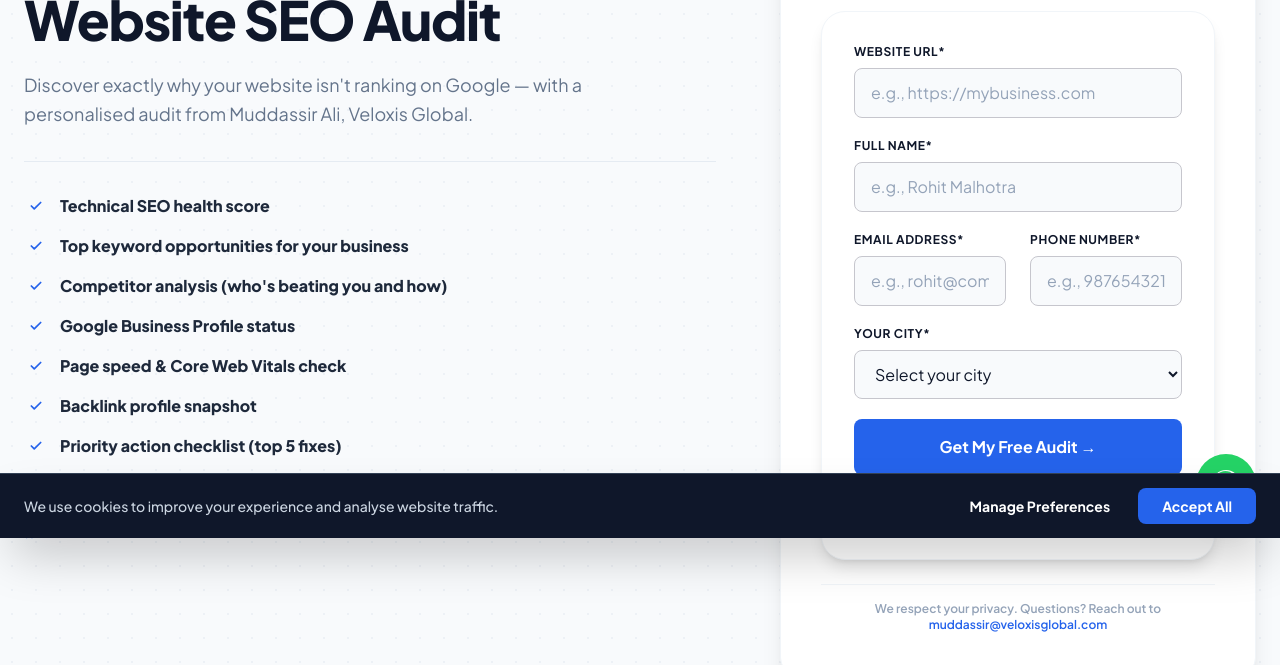
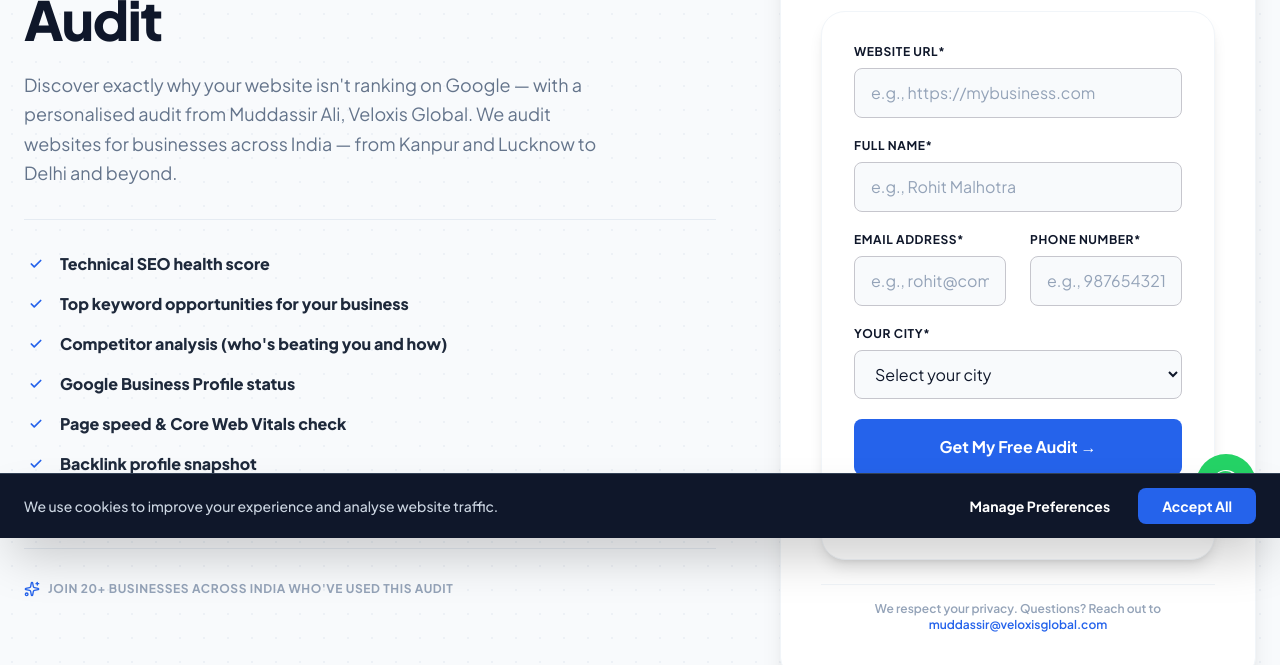
Before and after one commit to muddassir-commits/veloxis-global, a Next.js app: page /free-seo-audit in a window 1280 px wide. Shown: the part 262-927 px from the top of the page. Built offline with nearby package versions, Linux system fonts and the light colour scheme; no server answers.

Commit message:
optimization: optimize Free SEO Audit page metadata, H1, subtext, and social proof numbers

```diff
--- a/app/free-seo-audit/page.tsx
+++ b/app/free-seo-audit/page.tsx
@@ -6,11 +6,14 @@
 import { Check, ArrowRight, ClipboardCheck, Sparkles, PhoneCall } from 'lucide-react';
 import { constructMetadata, pageMeta } from '../../lib/seo-config';
 
-export const metadata: Metadata = constructMetadata({
-  title: pageMeta.audit.title,
-  description: pageMeta.audit.description,
-  path: pageMeta.audit.path
-});
+export const metadata: Metadata = {
+  ...constructMetadata({
+    title: "Free SEO Audit for Your Website India 2026 | Veloxis Global",
+    description: "Get a FREE personalised SEO audit — discover exactly why your website isn't ranking on Google. 48-hour turnaround. No obligation. Serving businesses across India. veloxisglobal.com",
+    path: "/free-seo-audit"
+  }),
+  keywords: "free SEO audit India 2026, free website audit India, free digital marketing audit, website SEO analysis free, Google ranking check free"
+};
 
 export default function FreeAuditPage() {
   const breadcrumbSchema = {
@@ -60,11 +63,11 @@
               </Badge>
 
               <h1 className="text-headline-lg-mobile md:text-5xl lg:text-[54px] font-extrabold tracking-tight leading-[1.1] text-slate-900">
-                Get Your FREE <br />Website SEO Audit
+                Get Your FREE Website SEO Audit
               </h1>
 
-              <p className="text-lg text-slate-500 leading-relaxed max-w-xl">
-                Discover exactly why your website isn't ranking on Google — with a personalised audit from Muddassir Ali, Veloxis Global.
+              <p className="text-lg text-slate-500 leading-relaxed max-w-xl font-sans">
+                Discover exactly why your website isn't ranking on Google — with a personalised audit from Muddassir Ali, Veloxis Global. We audit websites for businesses across India — from Kanpur and Lucknow to Delhi and beyond.
               </p>
 
               <div className="w-full border-t border-slate-200/80 my-2"></div>
@@ -86,9 +89,9 @@
               <div className="w-full border-t border-slate-200/80 my-2"></div>
 
               {/* Social Proof */}
-              <p className="text-xs font-bold text-slate-400 uppercase tracking-wider flex items-center gap-2">
+              <p className="text-xs font-bold text-slate-400 uppercase tracking-wider flex items-center gap-2 font-sans">
                 <Sparkles className="w-4 h-4 text-royal-blue shrink-0" />
-                <span>Join 20+ businesses who've already used this audit to rank higher</span>
+                <span>Join 20+ businesses across India who've used this audit</span>
               </p>
             </div>
 
```
